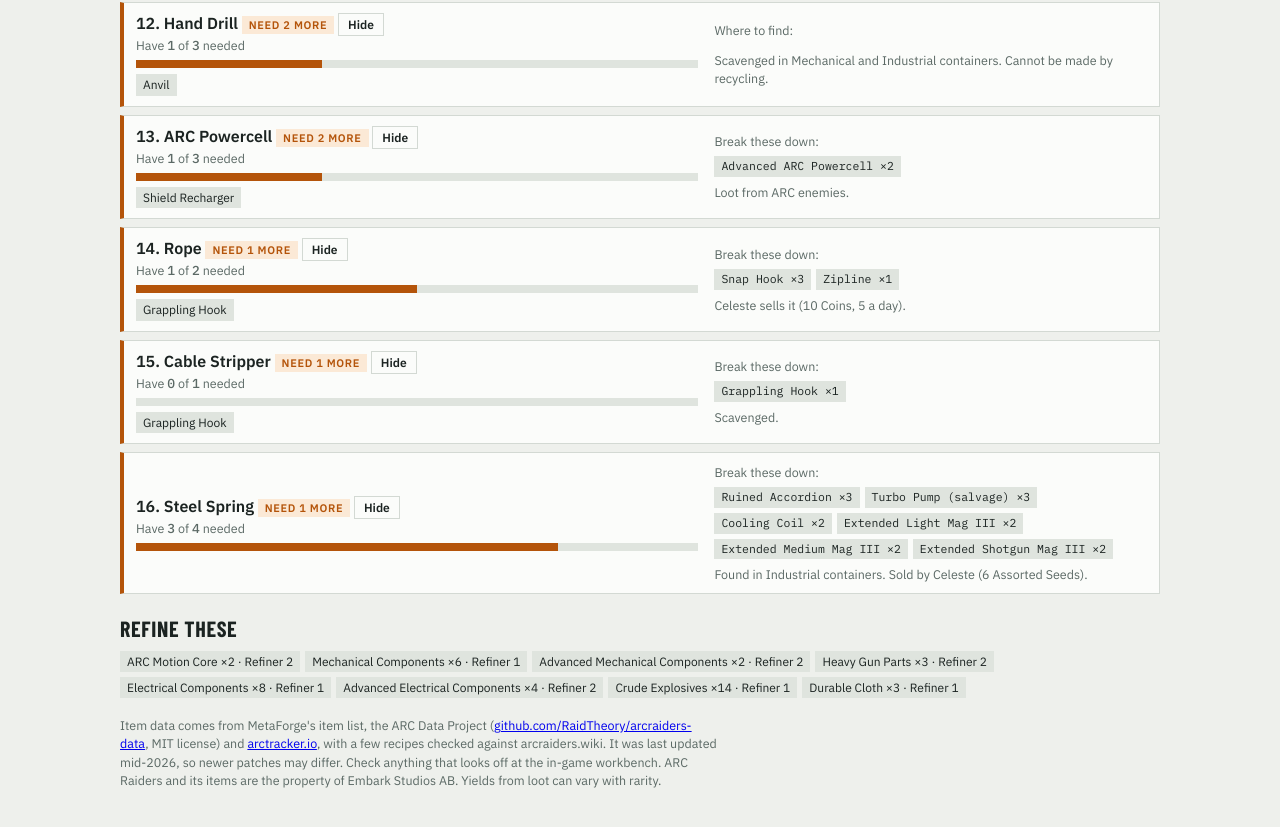
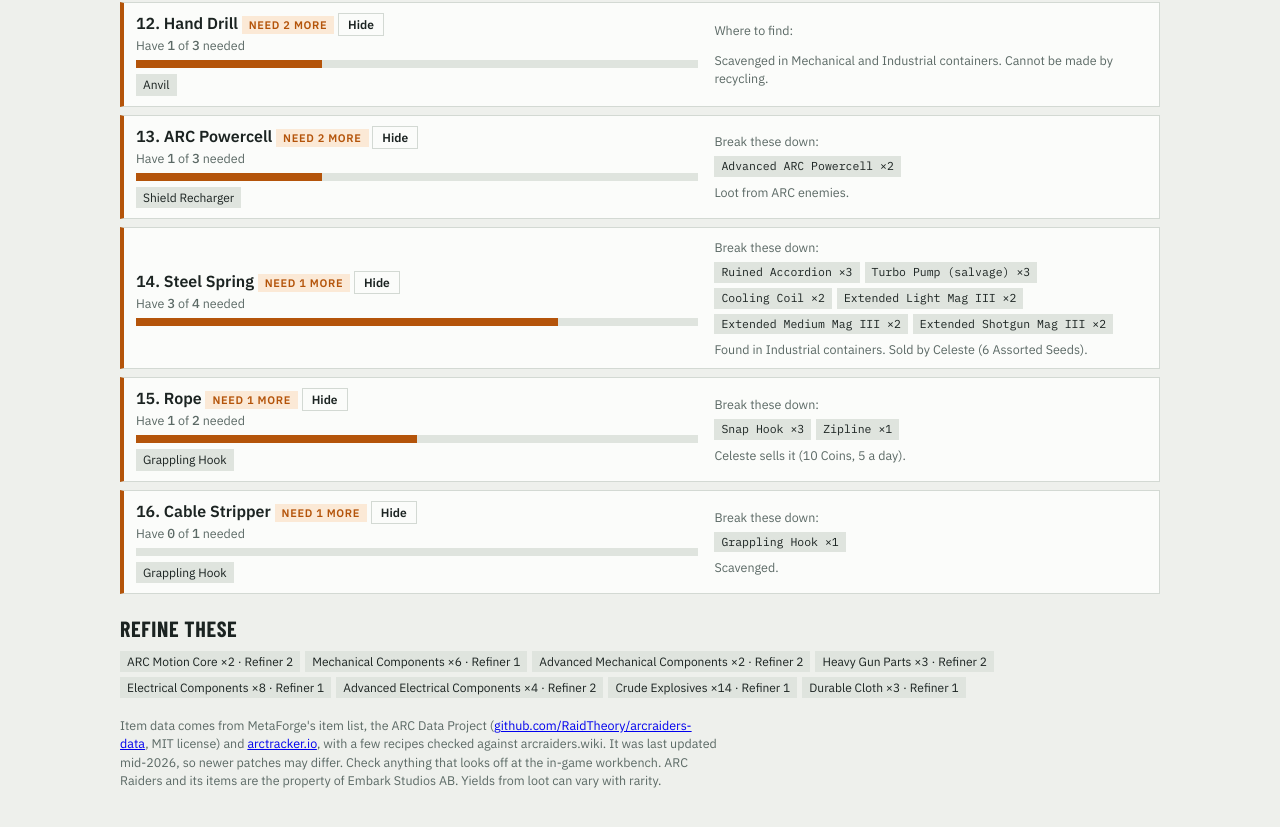
Before and after one commit to flobrok-brentson/raider-stockroom, a plain HTML site: page index.html in a window 1280 px wide. Shown: the part 2337-3164 px from the top of the page. Drawn offline with nearby package versions, Linux system fonts and the light colour scheme.

Commit message:
Add files via upload

```diff
--- a/index.html
+++ b/index.html
@@ -280,10 +280,10 @@ function esc(s){return String(s).replace(/[&<>"]/g,function(c){return{"&":"&amp;
 function step(key,val){return '<span class="step"><button type="button" data-a="dec" data-k="'+key+'" aria-label="decrease">−</button><input type="number" min="0" inputmode="numeric" id="in-'+key+'" data-k="'+key+'" value="'+val+'"><button type="button" data-a="inc" data-k="'+key+'" aria-label="increase">+</button></span>'}
 function srcChips(m,max){var s=MATS[m].s.slice(0,max);if(!s.length)return '';return s.map(function(x){return '<span class="chip src">'+esc(x[0])+' ×'+x[1]+'</span>'}).join('')}
 function viewLoot(C){
-  var rows=MATNAMES.filter(function(m){return C.short[m]>0&&!S.hideMat[m]}).sort(function(a,b){return (C.pinBy[b]?1:0)-(C.pinBy[a]?1:0)||C.short[b]-C.short[a]});
+  var rows=MATNAMES.filter(function(m){return (C.short[m]>0||C.pinBy[m])&&!S.hideMat[m]}).sort(function(a,b){return (C.pinBy[b]?1:0)-(C.pinBy[a]?1:0)||C.short[b]-C.short[a]||C.need[b]-C.need[a]});
   var pins=allItems().filter(function(it){return S.pin[it.id]&&isActive(it)&&!S.ign[it.id]});
   var hidden=MATNAMES.filter(function(m){return S.hideMat[m]});
-  var covered=MATNAMES.filter(function(m){return C.need[m]>0&&C.short[m]===0&&g(S.have,m)>=C.need[m]});
+  var covered=MATNAMES.filter(function(m){return C.need[m]>0&&C.short[m]===0&&!C.pinBy[m]&&g(S.have,m)>=C.need[m]});
   var refine=S.expand?MATNAMES.filter(function(m){return MATS[m].r&&C.need[m]>g(S.have,m)&&C.short[m]===0&&!S.hideMat[m]}):[];
   var h='<div class="toolbar"><label><input type="checkbox" id="expand" '+(S.expand?'checked':'')+'> Count refined parts as the raw materials they are made from</label></div>';
   h+=watchHtml();
@@ -298,9 +298,11 @@ function viewLoot(C){
     var r=MATS[m].r;
     var pn=C.pinBy[m]||[];
     var users=(C.by[m]||[]).slice(0,4).map(function(n){return '<span class="chip">'+esc(n)+'</span>'}).join('');
-    h+='<div class="row hot"><div><h3>'+(idx+1)+'. '+esc(m)+' <span class="pill warn">need '+sh+' more</span>'+(pn.length?' <span class="pill pri">Prioritized</span>':'')+' <button class="btn small" data-a="hidemat" data-m="'+esc(m)+'" title="Stop showing this material in the list">Hide</button></h3>'+
+    var stocked=sh===0&&have>=need,refining=sh===0&&have<need;
+    var pill=sh>0?'<span class="pill warn">need '+sh+' more</span>':stocked?'<span class="pill ok">stocked</span>':'<span class="pill idle">refine '+(need-have)+'</span>';
+    h+='<div class="row'+(sh>0?' hot':'')+'"><div><h3>'+(idx+1)+'. '+esc(m)+' '+pill+''+(pn.length?' <span class="pill pri">Prioritized</span>':'')+' <button class="btn small" data-a="hidemat" data-m="'+esc(m)+'" title="Stop showing this material in the list">Hide</button></h3>'+
       '<div class="meta">Have <span class="nums">'+have+'</span> of <span class="nums">'+need+'</span> needed'+(r?' · can be refined at '+esc(r.st)+' from '+Object.keys(r.i).map(function(k){return r.i[k]+' '+k}).join(' + '):'')+'</div>'+
-      '<div class="bar low"><i style="width:'+pct+'%"></i></div>'+(users?'<div class="chips">'+users+'</div>':'')+'</div>'+
+      '<div class="bar'+(sh>0?' low':'')+'"><i style="width:'+pct+'%"></i></div>'+(users?'<div class="chips">'+users+'</div>':'')+'</div>'+
       '<div><div class="meta">'+(MATS[m].s.length?'Break these down:':'Where to find:')+'</div><div class="chips">'+srcChips(m,6)+'</div>'+(MATS[m].f?'<div class="meta" style="margin-top:6px">'+esc(MATS[m].f)+'</div>':'')+'</div></div>';
   });
   h+='</div>';
```
